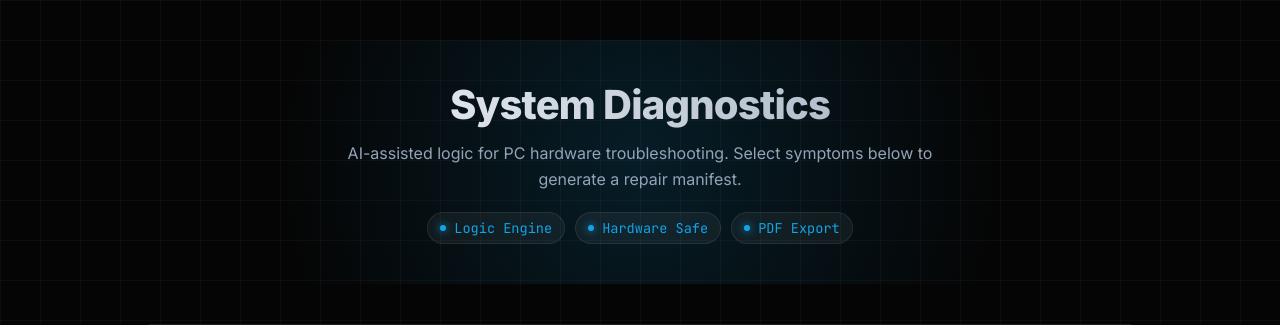
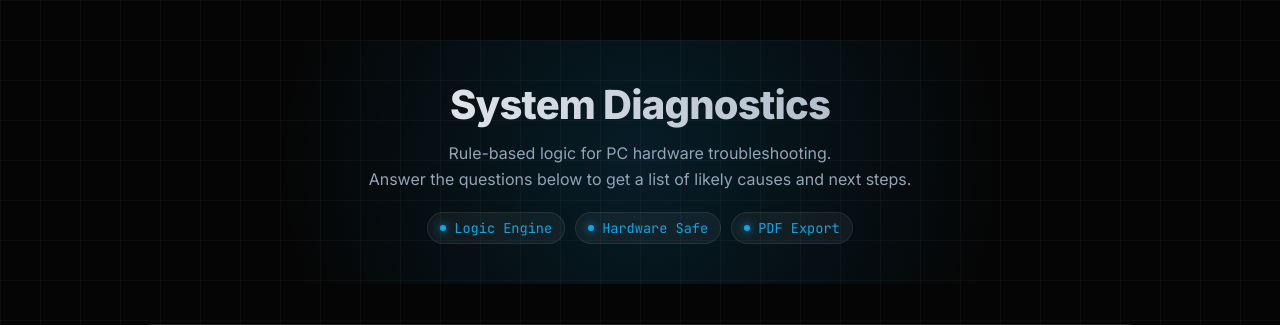
Before and after one commit to sleepyhugo/pc-builder-troubleshooter, a FastAPI app: page / in a window 1280 px wide. Shown: the top 325 px of the page. Run offline with FastAPI, Linux system fonts and the light colour scheme.

Commit message:
Update hero subtitle for clarity in diagnostics instructions

```diff
--- a/app/web/templates/index.html
+++ b/app/web/templates/index.html
@@ -15,8 +15,8 @@
         <div class="hero">
           <h1 class="hero-title">System Diagnostics</h1>
           <p class="hero-subtitle">
-            AI-assisted logic for PC hardware troubleshooting.
-            Select symptoms below to generate a repair manifest.
+            Rule-based logic for PC hardware troubleshooting.<br>
+            Answer the questions below to get a list of likely causes and next steps.
           </p>
 
           <div class="kpi-row" style="display: flex; gap: 10px; justify-content: center;">
```
